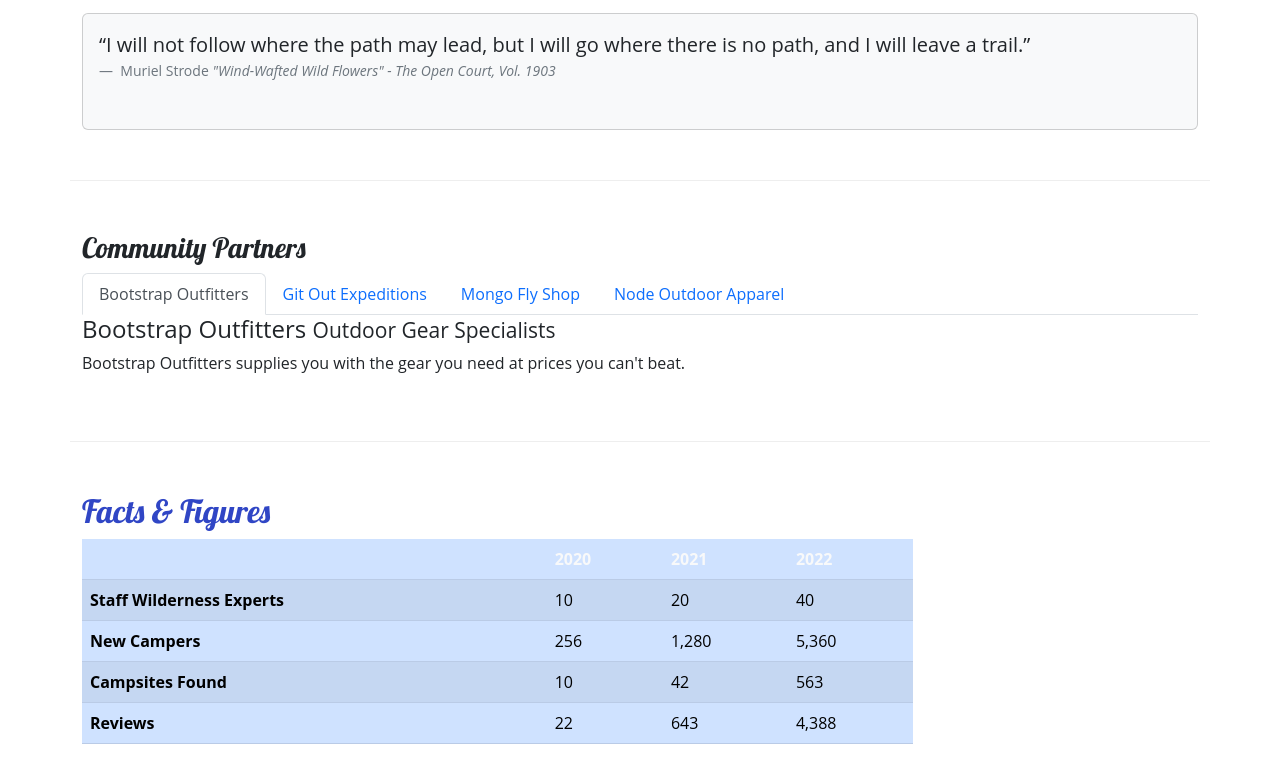
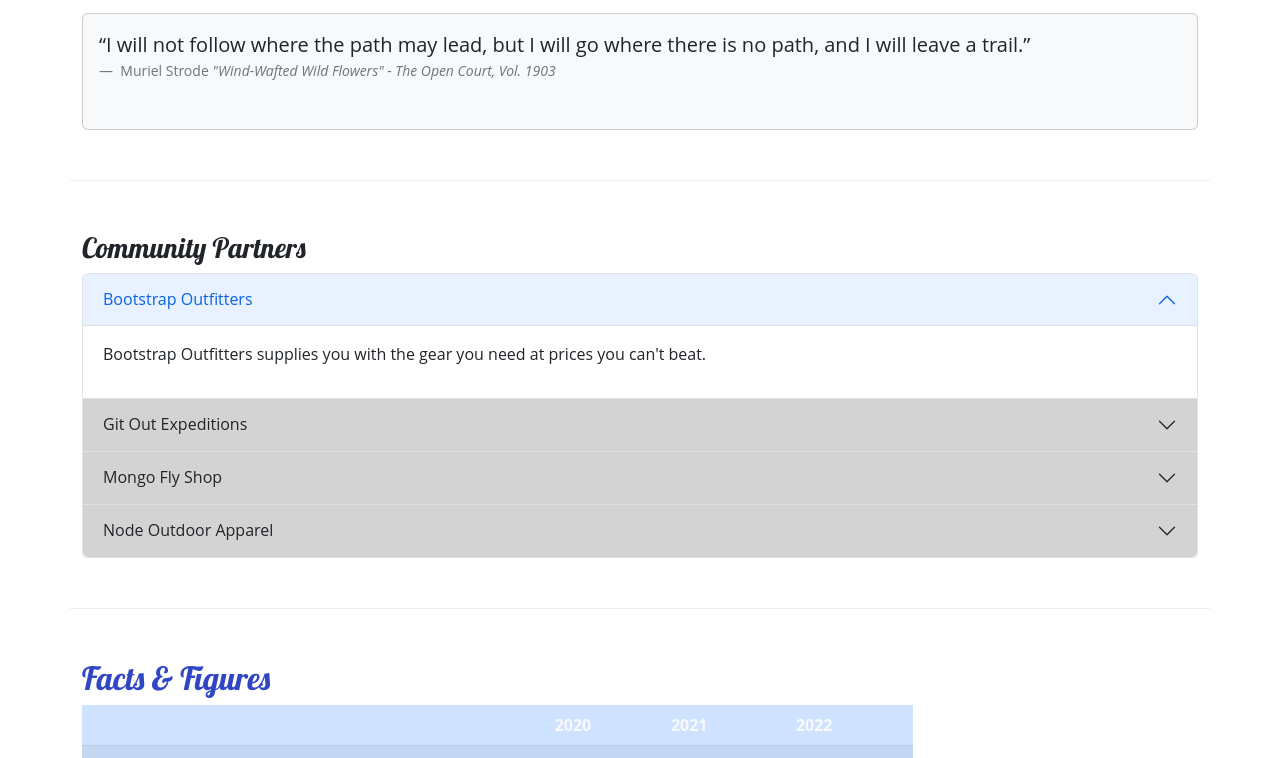
Before and after one commit to KayoticKg29/NuCampSite, a plain HTML site: page aboutus.html in a window 1280 px wide. Shown: the part 613-1371 px from the top of the page. Drawn offline with nearby package versions, Linux system fonts and the light colour scheme; files that its build step writes are made by us from their sources.

Commit message:
Add files via upload

```diff
--- a/aboutus.html
+++ b/aboutus.html
@@ -112,36 +112,59 @@
             <section class="row row-content">
                 <div class="col">
                     <h3>Community Partners</h3>
-                    <ul class="nav nav-tabs">
-                        <li class="nav-item">
-                            <a class="nav-link active" href="#bootstrap" role="tab" data-bs-toggle="tab">Bootstrap Outfitters</a>
-                        </li>
-                        <li class="nav-item">
-                            <a class="nav-link" href="#git" role="tab" data-bs-toggle="tab">Git Out Expeditions</a>
-                        </li>
-                        <li class="nav-item">
-                            <a class="nav-link" href="#mongo" role="tab" data-bs-toggle="tab">Mongo Fly Shop</a>
-                        </li>
-                        <li class="nav-item">
-                            <a class="nav-link" href="#node" role="tab" data-bs-toggle="tab">Node Outdoor Apparel</a>
-                        </li>
-                    </ul>
-                    <div class="tab-content">
-                        <div role="tabpanel" class="tab-pane fade show active" id="bootstrap">
-                            <h4>Bootstrap Outfitters <small>Outdoor Gear Specialists</small></h4>
-                            <p class="d-none d-sm-block">Bootstrap Outfitters supplies you with the gear you need at prices you can't beat.</p>
+                    <div id="accordionExample" class="accordion">
+                        <div class="accordion-item">
+                            <h4 class="accordion-header">
+                                <button class="accordion-button" type="button" data-bs-toggle="collapse" data-bs-target="#bootstrap">
+                                    Bootstrap Outfitters
+                                </button>
+                            </h4>
+                            <div id="bootstrap" class="accordion-collapse collapse show" data-bs-parent="#accordionExample">
+                                <div class="accordion-body d-none d-sm-block">
+                                    <p>Bootstrap Outfitters supplies you with the gear you need at prices you can't beat.</p>
+                                </div>
+                            </div>
                         </div>
-                        <div role="tabpanel" class="tab-pane fade" id="git">
-                            <h4>Git Out Expeditions <small>Group Adventure Expeditions</small></h4>
-                            <p class="d-none d-sm-block">Join Git Out Expeditions to explore new horizons with a group of other adventurers!</p>
+                        <div class="accordion-item">
+                            <h4 class="accordion-header">
+                                <button class="accordion-button collapsed" type="button" data-bs-toggle="collapse"
+                                    data-bs-target="#git">
+                                    Git Out Expeditions
+                                </button>
+                            </h4>
+                            <div id="git" class="accordion-collapse collapse" data-bs-parent="#accordionExample">
+                                <div class="accordion-body d-none d-sm-block">
+                                    <p>Join Git Out Expeditions to explore new horizons with a group of other adventurers!
+                                    </p>
+                                </div>
+                            </div>
                         </div>
-                        <div role="tabpanel" class="tab-pane fade" id="mongo">
-                            <h4>Mongo Fly Shop <small>Your Neighborhood Fly Fishing Shop.</small></h4>
-                            <p class="d-none d-sm-block">Need a new fishing pole, a tacklebox, or flies of all kinds? Stop by Mongo Fly Shop.</p>
+                        <div class="accordion-item">
+                            <h4 class="accordion-header">
+                                <button class="accordion-button collapsed" type="button" data-bs-toggle="collapse"
+                                    data-bs-target="#mongo">
+                                    Mongo Fly Shop
+                                </button>
+                            </h4>
+                            <div id="mongo" class="accordion-collapse collapse" data-bs-parent="#accordionExample">
+                                <div class="accordion-body d-none d-sm-block">
+                                    <p>Need a new fishing pole, a tacklebox, or flies of all kinds? Stop by Mongo Fly Shop.
+                                    </p>
+                                </div>
+                            </div>
                         </div>
-                        <div role="tabpanel" class="tab-pane fade" id="node">
-                            <h4>Node Outdoor Apparel <small>Outdoor Clothes & Shoes</small></h4>
-                            <p class="d-none d-sm-block">From polar fleeces to swimsuits, hiking boots to waders, a visit to Node will be sure to get you covered.</p>
+                        <div class="accordion-item">
+                            <h4 class="accordion-header">
+                                <button class="accordion-button collapsed" type="button" data-bs-toggle="collapse"
+                                    data-bs-target="#node">
+                                    Node Outdoor Apparel
+                                </button>
+                            </h4>
+                            <div id="node" class="accordion-collapse collapse" data-bs-parent="#accordionExample">
+                                <div class="accordion-body d-none d-sm-block">
+                                    <p>From polar fleeces to swimsuits, hiking boots to waders, a visit to Node will be sure to get you covered.</p>
+                                </div>
+                            </div>
                         </div>
                     </div>
                 </div>
```
